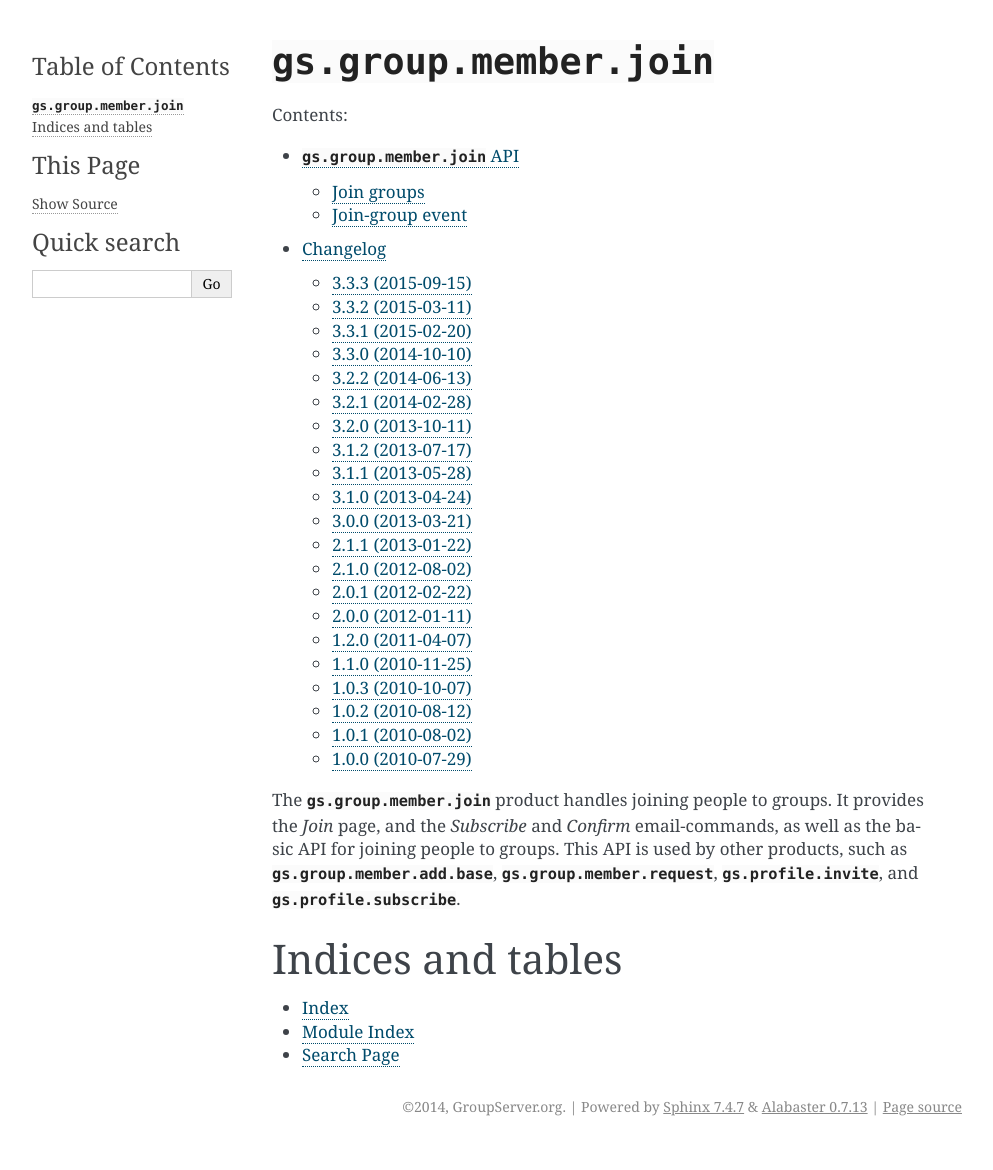
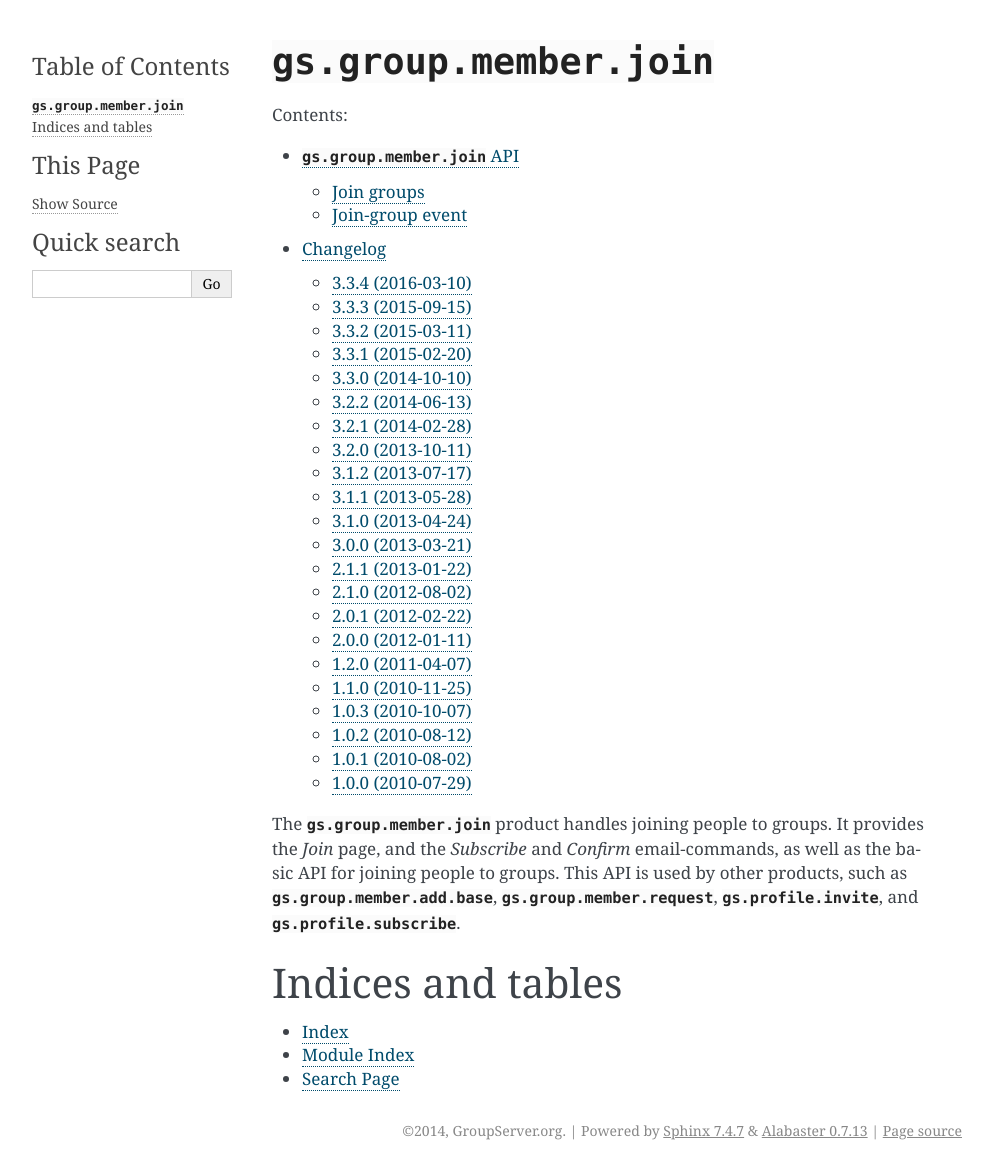
Before and after one commit to groupserver/gs.group.member.join, a Sphinx documentation site: the page built from docs/index.rst, in a window 1280 px wide. Shown: the whole page, without its empty margins (148-1141 px from the left). Built offline with Sphinx 7.4.7, drawn with Linux system fonts in a browser that asks for light colours; before the commit the page ends 1146 px from its top, so only the background shows below that.

Commit message:
Bumping the version number

```diff
--- a/docs/HISTORY.rst
+++ b/docs/HISTORY.rst
@@ -1,5 +1,11 @@
 Changelog
 =========
+
+3.3.4 (2016-03-10)
+------------------
+
+* Handling an administrator lacking a verified email address
+* Adding some unit tests
 
 3.3.3 (2015-09-15)
 ------------------
--- a/version.py
+++ b/version.py
@@ -1,5 +1,5 @@
 # -*- coding: utf-8 -*-
-version = '3.3.3'
+version = '3.3.4'
 release = False
 
 #--------------------------------------------------------------------------#
```
